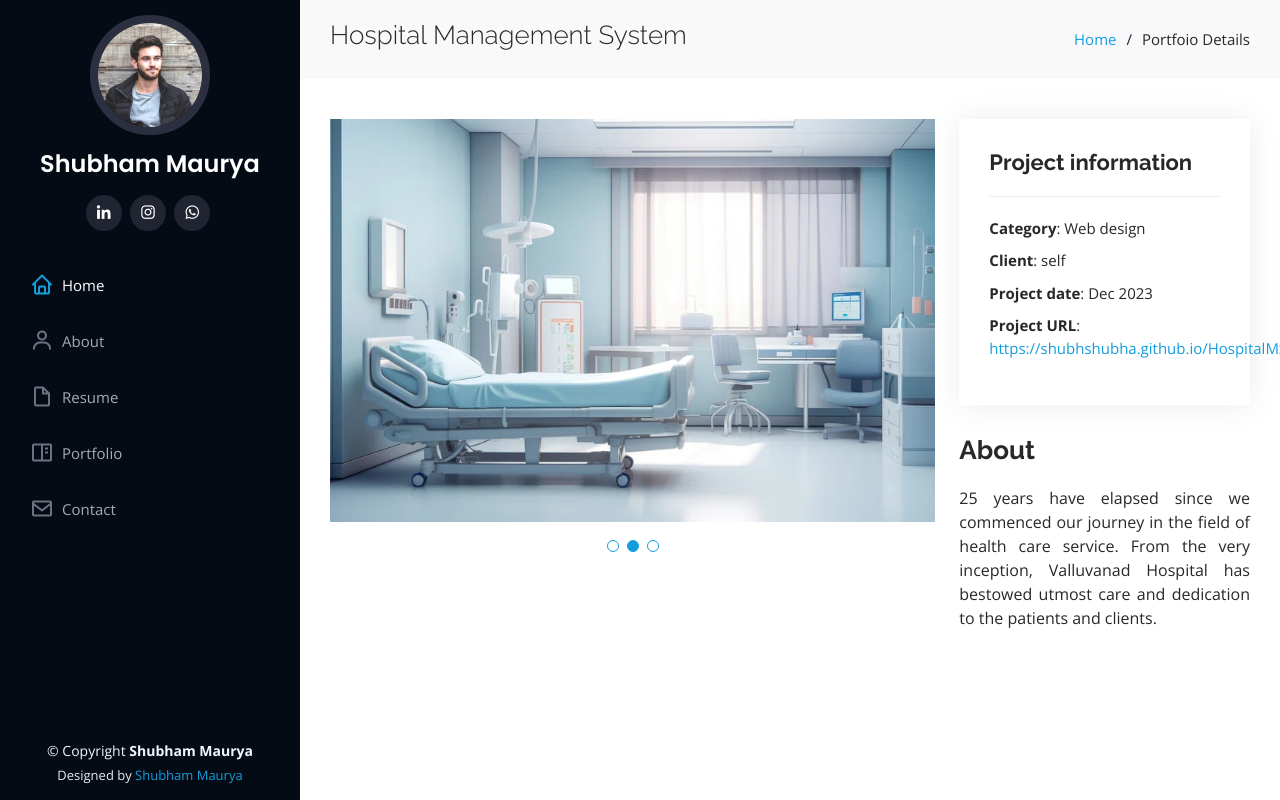
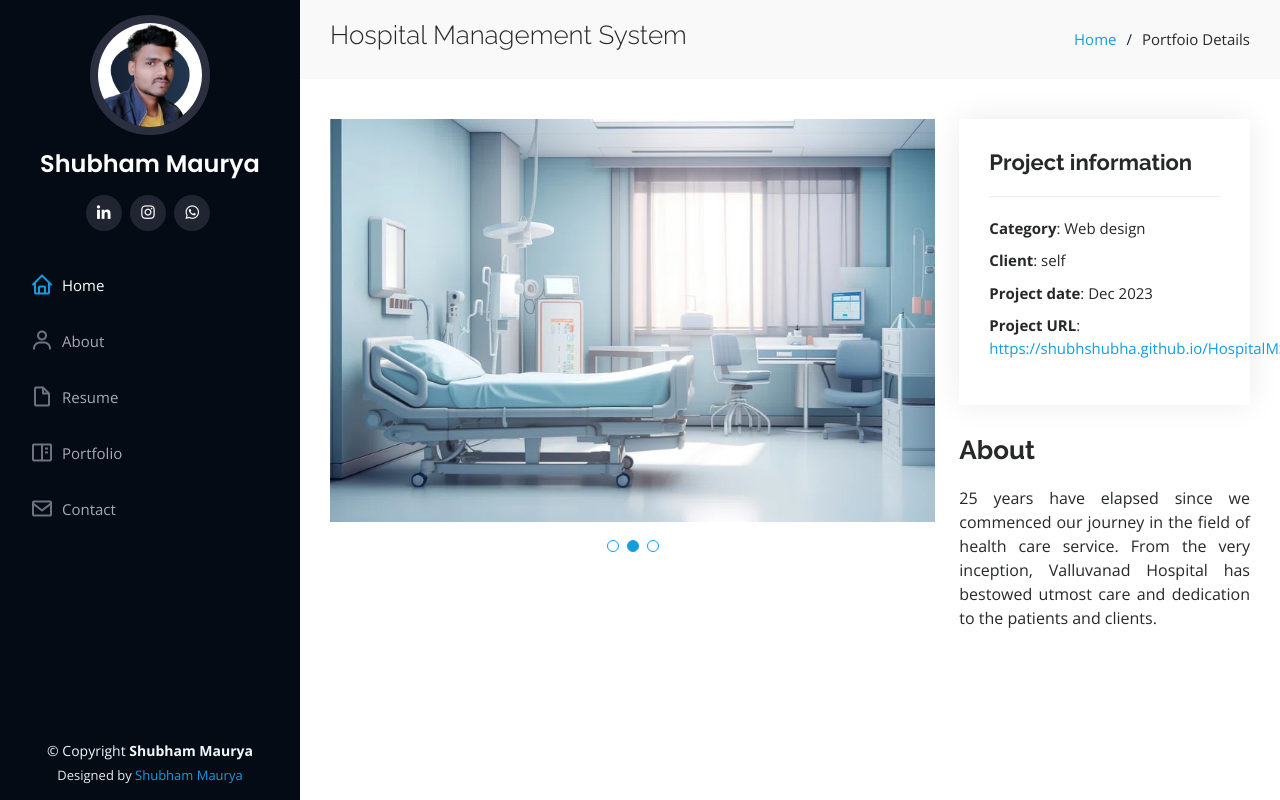
Before and after one commit to shubhshubha/Portfolio, a plain HTML site: page HospitalMs.html in a window 1280 px wide. Drawn offline with nearby package versions, Linux system fonts and the light colour scheme.

Commit message:
updating profile image

```diff
--- a/HospitalMs.html
+++ b/HospitalMs.html
@@ -46,7 +46,7 @@
     <div class="d-flex flex-column">
 
       <div class="profile">
-        <img src="assets/img/profile-img.jpg" alt="" class="img-fluid rounded-circle">
+        <img src="assets/img/sh.png" alt="" class="img-fluid rounded-circle">
         <h1 class="text-light"><a href="index.html">Shubham Maurya</a></h1>
         <div class="social-links mt-3 text-center">
           <a target="_blank" href="https://www.linkedin.com/in/shubham-maurya-58384b289/" class="linkedin"><i class="bx bxl-linkedin"></i></a>
```
Also changed, not shown: HotelManagemnt.html (+1 -1 lines), OnlineShoping.html (+1 -1 lines), PmKisan.html (+1 -1 lines), ProductMS.html (+1 -1 lines).
